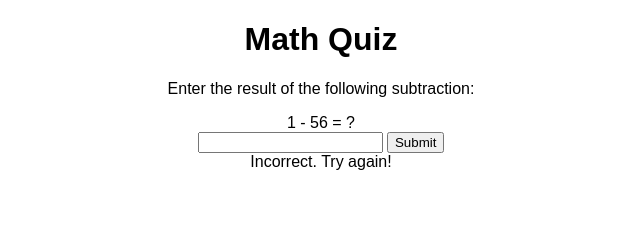
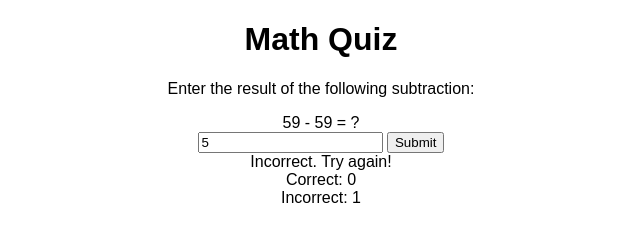
Before and after one commit to qduwairi/MathQuiz, a plain HTML site: page IdeaProjects/MathQuiz/index.html in a window 1280 px wide. Both pictures are taken after typing "5" into the empty fields and a click on the button "Submit". Shown: the whole page, without its empty margins (319-959 px from the left). Drawn offline with Linux system fonts and the light colour scheme.

Commit message:
counter feature added

```diff
--- a/IdeaProjects/MathQuiz/index.html
+++ b/IdeaProjects/MathQuiz/index.html
@@ -15,6 +15,10 @@
         <button type="submit">Submit</button>
     </form>
     <div id="result"></div>
+    <div id="counters">
+        <div>Correct: <span id="correctCounter">0</span></div>
+        <div>Incorrect: <span id="incorrectCounter">0</span></div>
+    </div>
     <script src="script.js"></script>
 
 </body>
--- a/IdeaProjects/MathQuiz/script.js
+++ b/IdeaProjects/MathQuiz/script.js
@@ -1,10 +1,32 @@
 let answer;
+let correctCount = 0;
+let incorrectCount = 0;
 
 function generateQuestion() {
     const number1 = Math.floor(Math.random() * 100 + 1);
     const number2 = Math.floor(Math.random() * 100 + 1);
-    answer = number1 - number2;
+
+    //switch numbers to keep the value of the subtraction positive
+    if(number2 > number1){
+        let temp = number1;
+        number1 = number2;
+        number2 = temp;
+    } else {
+        answer = number1 - number2;
+    }
+
+    //display the question
     document.getElementById('question').innerText = `${number1} - ${number2} = ?`;
+}
+
+function updateCounters(correct){
+    if(correct) {
+        correctCount++;
+        document.getElementById('correctCounter').innerText = correctCount;
+    } else {
+        incorrectCount++;
+        document.getElementById('incorrectCounter').innerText = incorrectCount;
+    }
 }
 
 document.addEventListener('DOMContentLoaded', function() {
@@ -15,8 +37,10 @@ document.addEventListener('DOMContentLoaded', function() {
         const userAnswer = parseInt(document.getElementById('answer').value, 10);
         if (userAnswer === answer) {
             document.getElementById('result').innerText = 'Correct';
+            updateCounters(true);
         } else {
             document.getElementById('result').innerText = 'Incorrect. Try again!';
+            updateCounters(false);
         }
 
         generateQuestion();
```
